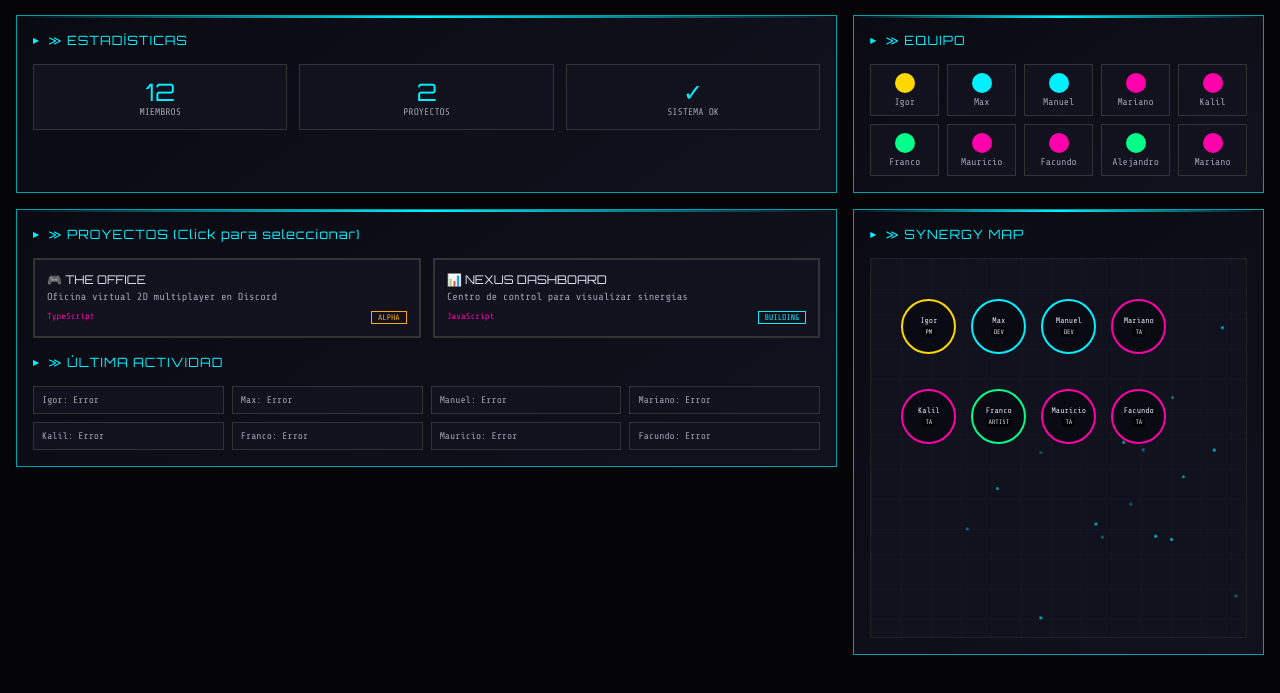
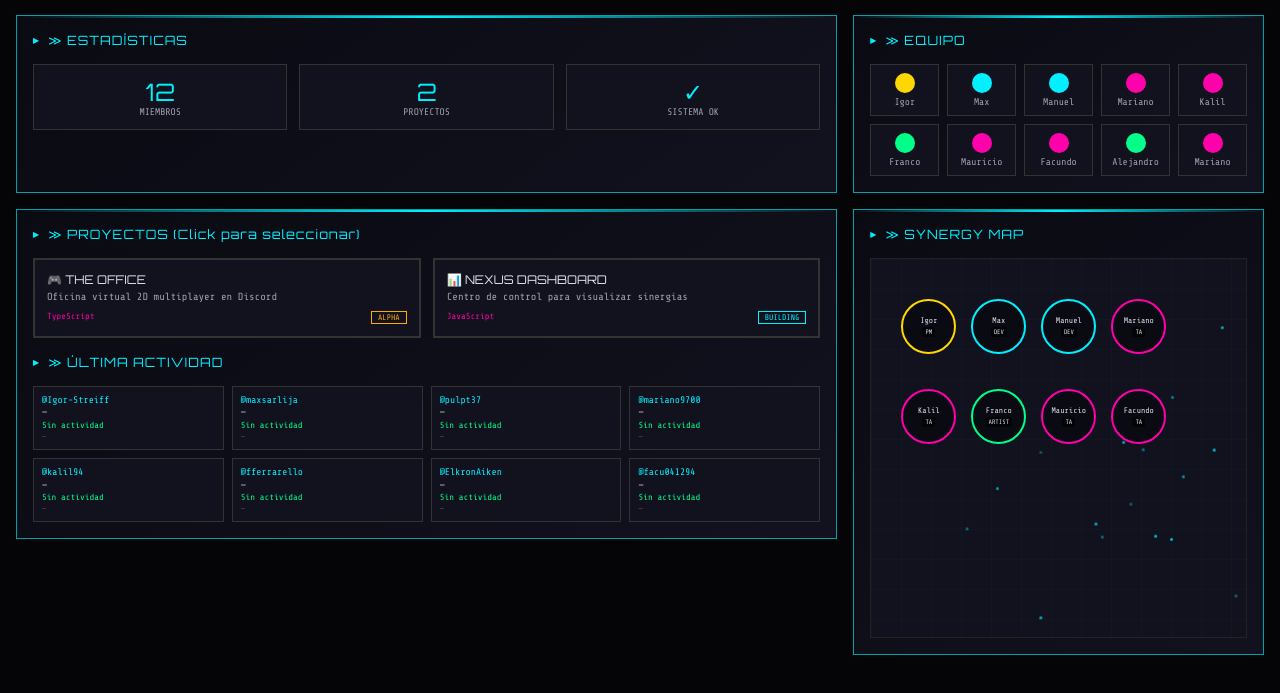
Before and after one commit to maxsarlijagit/desafioViernes, a website: page nexus-dashboard.html in a window 1280 px wide. Shown: the part 85-778 px from the top of the page. Drawn offline with nearby package versions, Linux system fonts and the light colour scheme; no server answers.

Commit message:
fix: Clean error display in activity - show placeholder instead of Error

```diff
--- a/nexus-dashboard.html
+++ b/nexus-dashboard.html
@@ -550,7 +550,15 @@
           `;
           grid.appendChild(el);
         } catch(e) {
-          grid.innerHTML += `<div class="activity-item">${m.name}: Error</div>`;
+          const el = document.createElement('div');
+          el.className = 'activity-item';
+          el.innerHTML = `
+            <div class="activity-user">@${m.github}</div>
+            <div class="activity-repo">—</div>
+            <div class="activity-commit">Sin actividad</div>
+            <div class="activity-time">—</div>
+          `;
+          grid.appendChild(el);
         }
       }
     }
```
